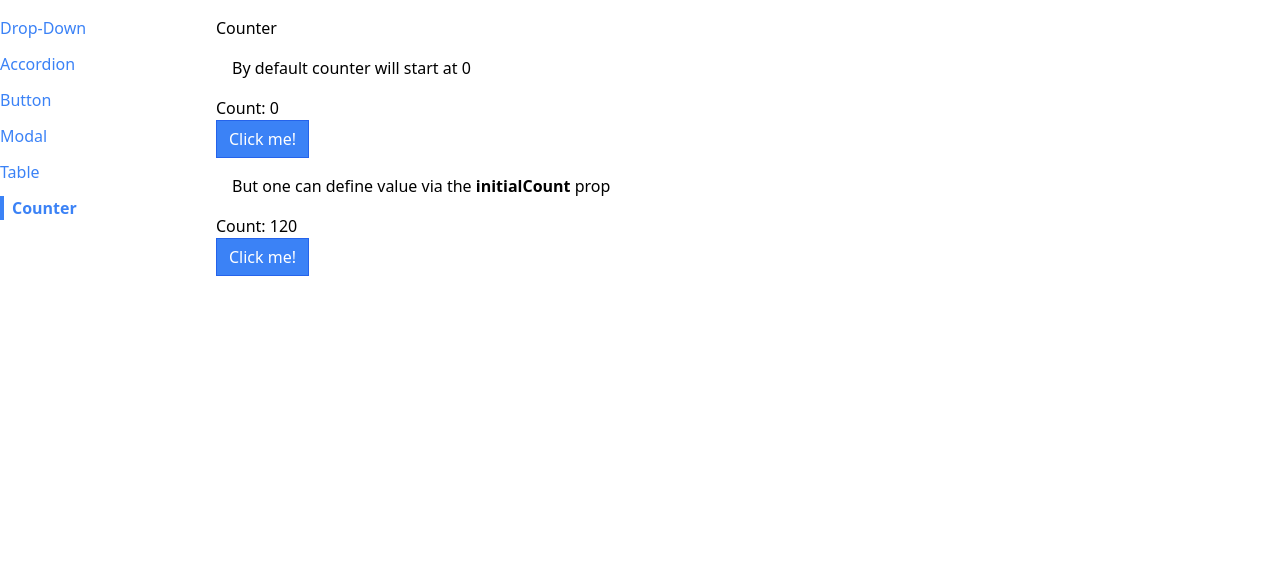
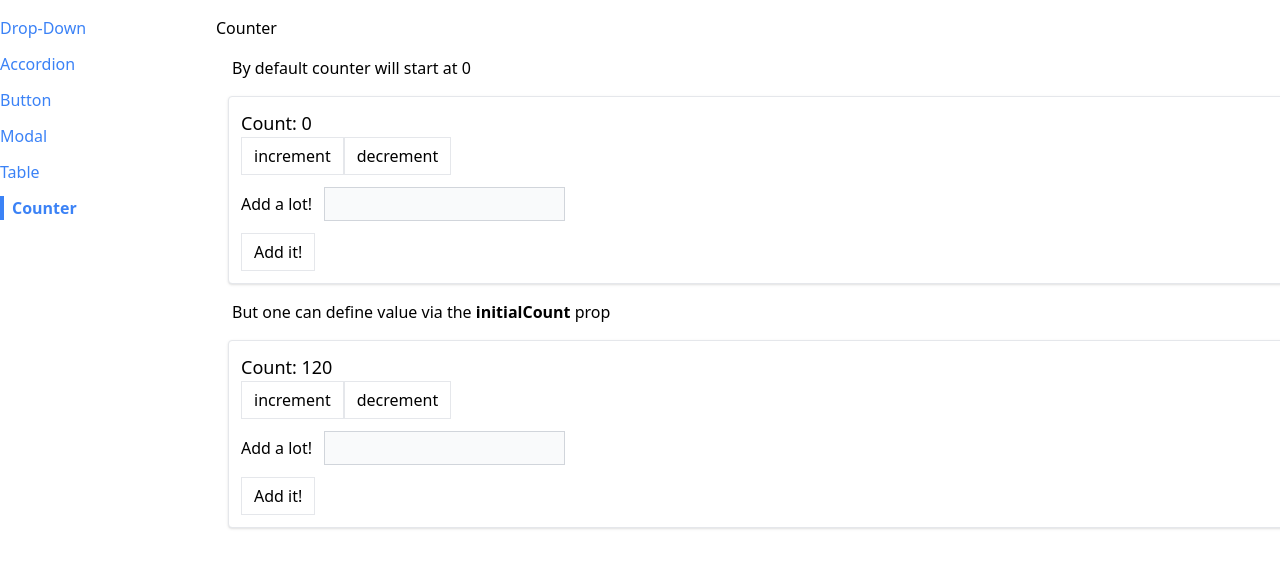
Before and after one commit to lxkrmr/react-comps-2023, a React (Create React App) app: page /counter in a window 1280 px wide. Shown: the top 568 px of the page. Built offline with nearby package versions, Linux system fonts and the light colour scheme.

Commit message:
✨ extend Counter

```diff
--- a/src/components/Counter.js
+++ b/src/components/Counter.js
@@ -1,15 +1,44 @@
-import useCounter from '../hooks/use-counter';
 import Button from './Button';
+import { useState } from 'react';
+import Panel from './Panel';
 
 function Counter({ initialCount }) {
-  const { counter, increment } = useCounter(initialCount);
+  const [counter, setCounter] = useState(initialCount ?? 0);
+  const [add, setAdd] = useState(0);
+
+  const increment = () => setCounter((current) => current + 1);
+  const decrement = () => setCounter((current) => current - 1);
+
+  const handleAddChange = (event) => setAdd(parseInt(event.target.value) || 0);
+  const handleAddSumbit = (event) => {
+    event.preventDefault();
+    setCounter((current) => current + add);
+    setAdd(0);
+  };
+
   return (
-    <div>
-      <div>Count: {counter}</div>
-      <Button onClick={increment} primary>
-        Click me!
-      </Button>
-    </div>
+    <Panel className="m-3">
+      <h1 className="text-lg">Count: {counter}</h1>
+      <div className="flex flex-row">
+        <Button onClick={increment} outline>
+          increment
+        </Button>
+        <Button onClick={decrement} outline>
+          decrement{' '}
+        </Button>
+      </div>
+
+      <form onSubmit={handleAddSumbit}>
+        <label>Add a lot!</label>
+        <input
+          value={add || ''}
+          onChange={handleAddChange}
+          type="number"
+          className="p-1 m-3 bg-gray-50 border border-gray-300"
+        />
+        <Button outline>Add it!</Button>
+      </form>
+    </Panel>
   );
 }
 
```
